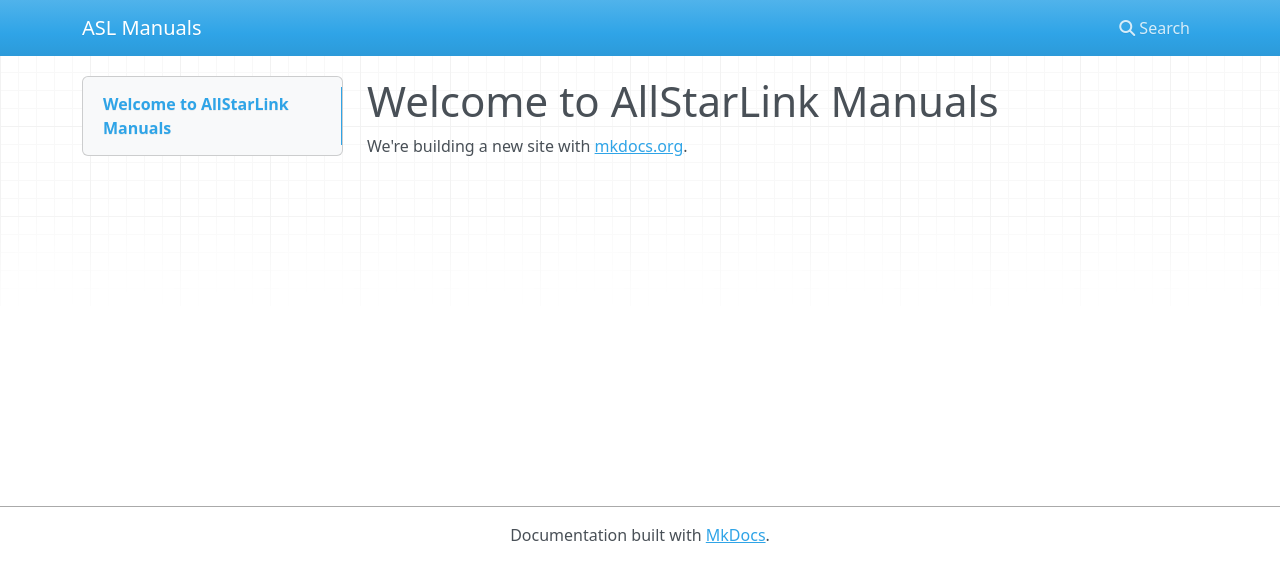
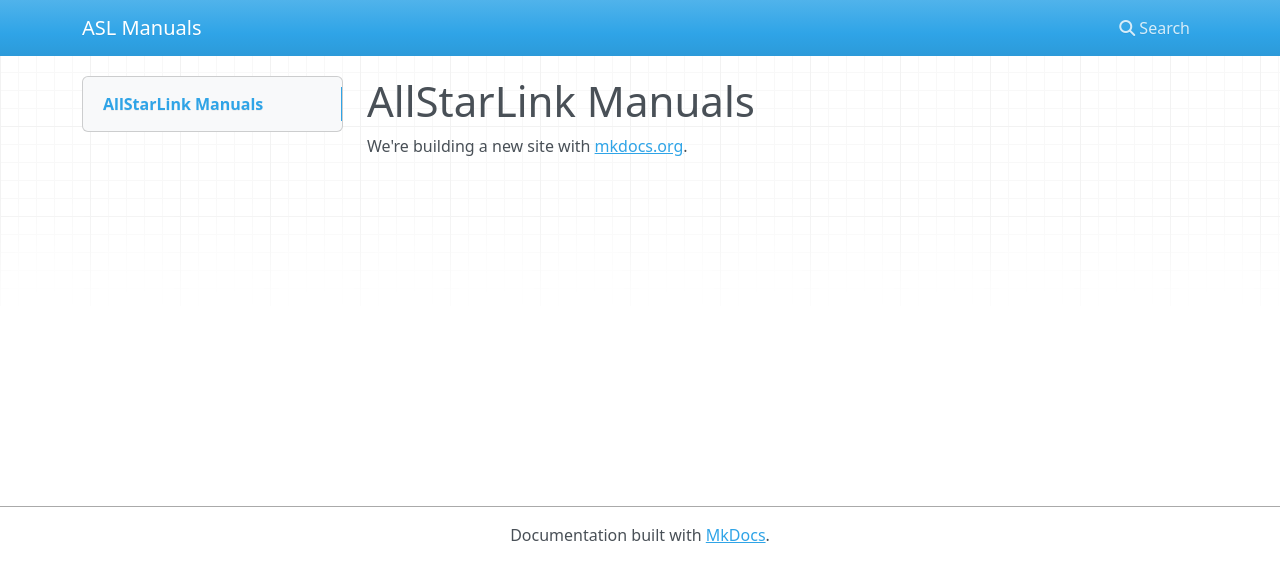
Before and after one commit to AllStarLink/ASL3-Manual, an MkDocs documentation site: the page built from docs/index.md, in a window 1280 px wide. Shown: the top 582 px of the page. Built offline with MkDocs 1.6.1, drawn with Linux system fonts in a browser that asks for light colours; nearby versions of some CDN libraries.

Commit message:
Update index.md

```diff
--- a/docs/index.md
+++ b/docs/index.md
@@ -1,3 +1,3 @@
-# Welcome to AllStarLink Manuals
+# AllStarLink Manuals
 
 We're building a new site with [mkdocs.org](https://www.mkdocs.org).
```
